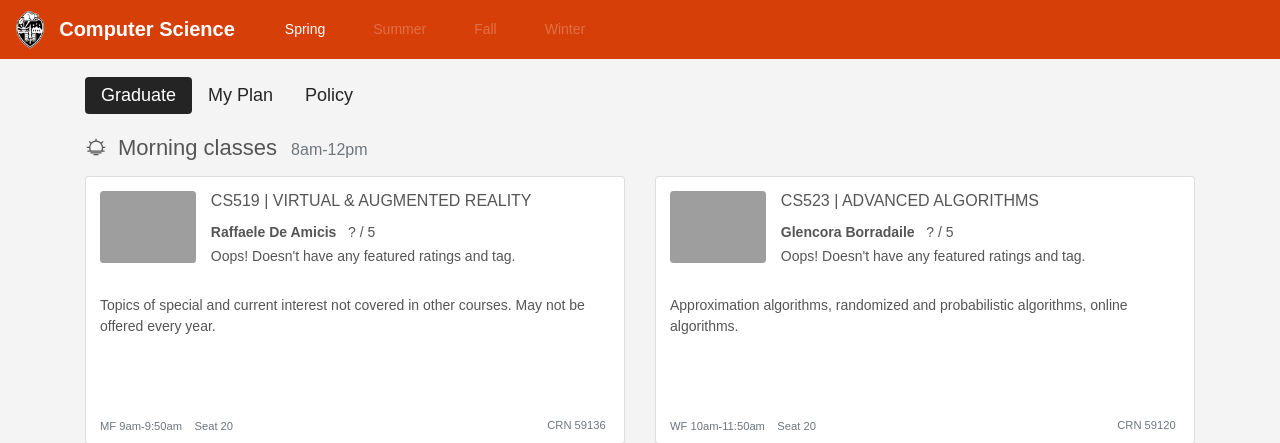
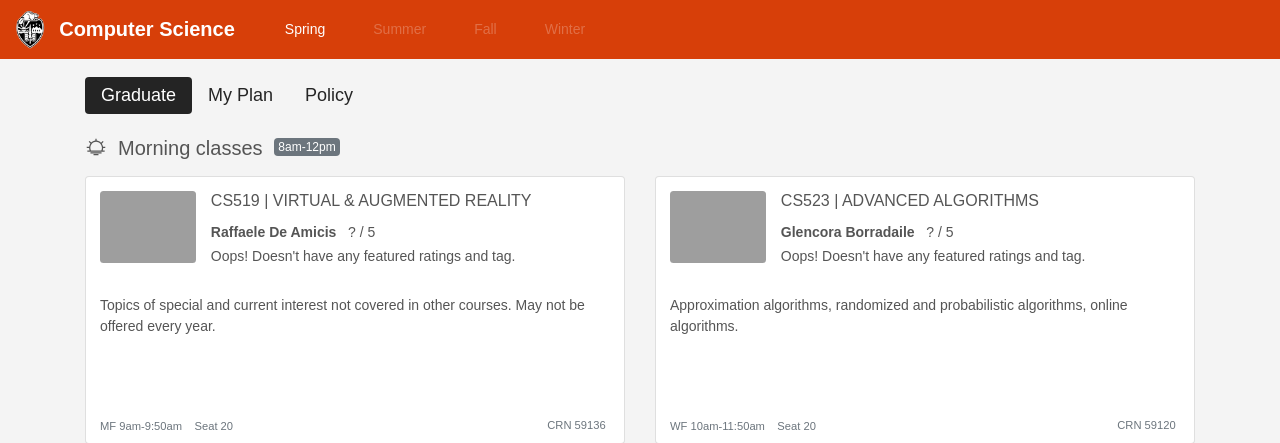
Before and after one commit to haoping2046/seachClass, a Django app: page / in a window 1280 px wide. Shown: the top 443 px of the page. Run offline with Django 3.2, Linux system fonts and the light colour scheme; some libraries are stand-ins or nearby versions; grey boxes are pictures that could not be loaded.

Commit message:
modify css

```diff
--- a/src/static/css/style.css
+++ b/src/static/css/style.css
@@ -71,8 +71,9 @@ a:hover {
     font-weight: 300;
 }
 
-.no-gutters {
-
+.col-m-1 {
+    margin-top: 0.5em;
+    margin-right: 0.5em;
 }
 
 .col-md-4 {
--- a/src/templates/course.html
+++ b/src/templates/course.html
@@ -18,8 +18,9 @@
 </div>
 
 
-<div class="timeC"><img src="../static/image/morning.svg" style="height: 22px; width: 22px">Morning classes
-    <small class="time_text" > 8am-12pm</small>
+<div class="timeC row"><img src="../static/image/morning.svg" style="height: 22px; width: 22px">
+    <div class="col-m-1"><h5>Morning classes</h5></div>
+    <div class="col-m-1"><h6><span class="badge badge-secondary">8am-12pm</span></h6></div>
 </div>
 <div class="row">
     <div class="col">
@@ -414,8 +415,10 @@
 </div>
 
 
-<div class="timeC"><img src="../static/image/afternoon.svg" style="height: 26px; width: 26px">Afternoon classes
-<small class="time_text"> 1pm-4pm</small>
+<div class="timeC row"><img src="../static/image/afternoon.svg" style="height: 26px; width: 26px">
+<!--<small class="time_text"> 1pm-4pm</small>-->
+    <div class="col-m-1"><h5>Afternoon classes</h5></div>
+    <div class="col-m-1"><h6><span class="badge badge-secondary">1pm-4pm</span></h6></div>
 </div>
 <div class="row">
     <div class="col">
```
